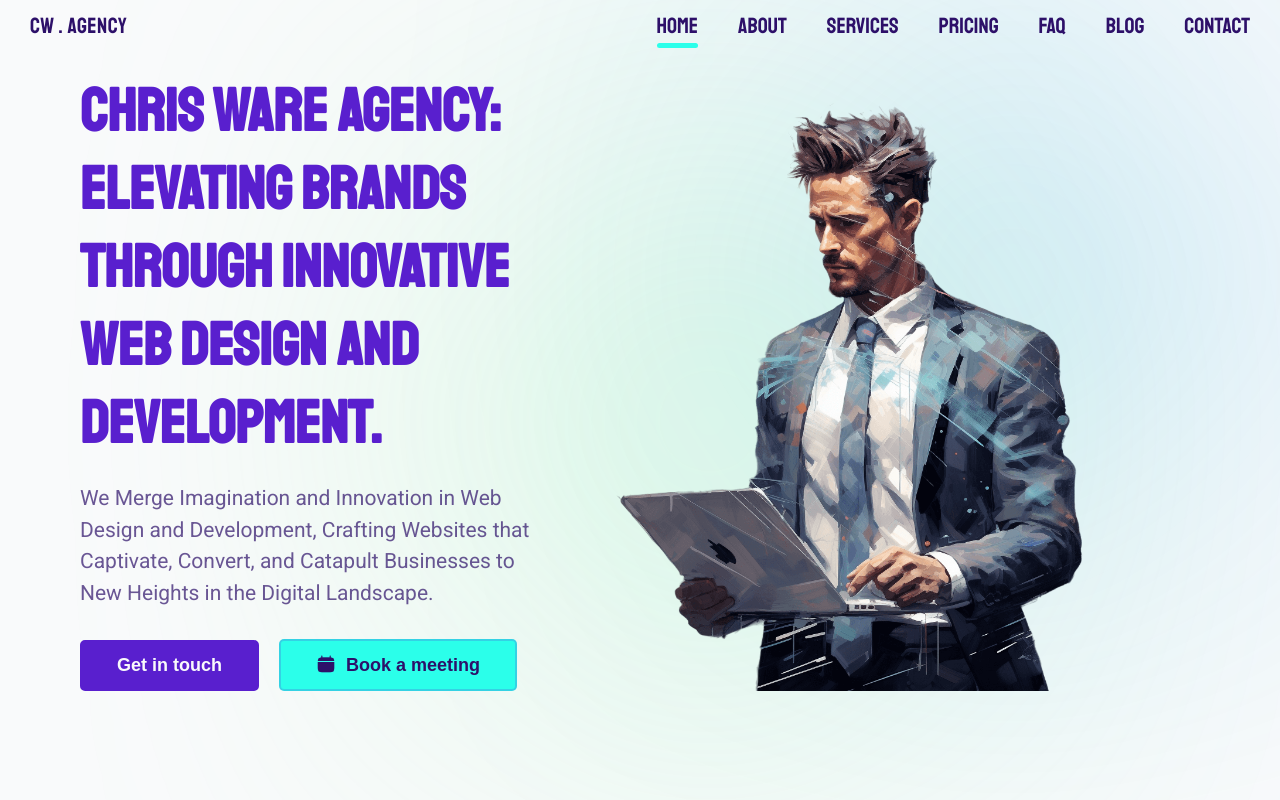
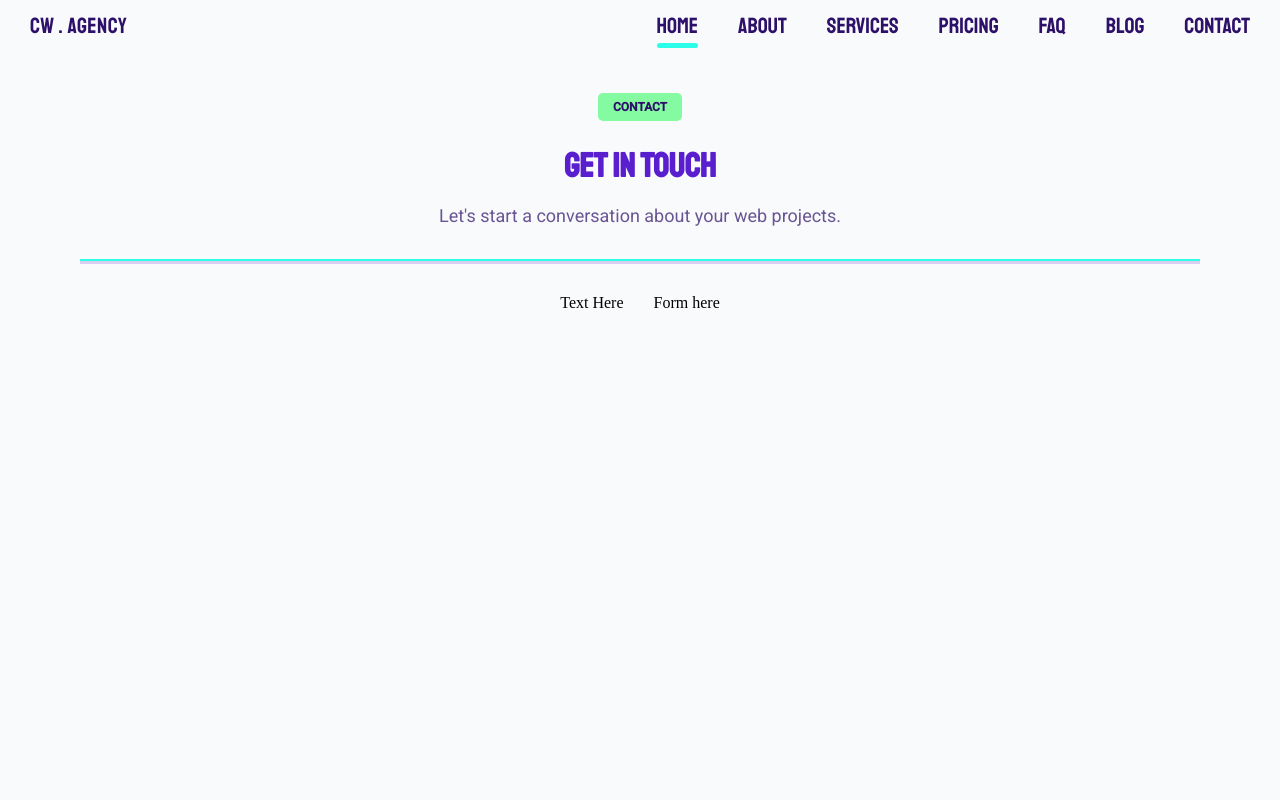
Before and after one commit to ChristianWare/chris-ware-agency, a Next.js app: page / in a window 1280 px wide. Shown: the top 800 px of the page. Built offline with nearby package versions, Linux system fonts and the light colour scheme.

Commit message:
Contact Section Start

```diff
--- a/src/app/components/ContactSection/ContactSection.module.css
+++ b/src/app/components/ContactSection/ContactSection.module.css
@@ -6,6 +6,15 @@
 .content {
   padding: 5rem;
 }
+
+.bottom {
+    display: flex;
+    align-items: center;
+    justify-content: center;
+    gap: 3rem;
+}
+
+
 
 @media screen and (max-width: 820px) {
   .content {
--- a/src/app/components/ContactSection/ContactSection.tsx
+++ b/src/app/components/ContactSection/ContactSection.tsx
@@ -10,6 +10,10 @@ const ContactSection = () => {
           headingText='Get in Touch'
           copyText="Let's start a conversation about your web projects."
         />
+        <div className={styles.bottom}>
+            <div className={styles.left}>Text Here</div>
+            <div className={styles.right}>Form here</div>
+        </div>
       </div>
     </section>
   );
--- a/src/app/page.tsx
+++ b/src/app/page.tsx
@@ -12,14 +12,14 @@ import ContactSection from "./components/ContactSection/ContactSection";
 export default function Home() {
   return (
     <main>
-      <Hero />
+      {/* <Hero />
       <About />
       <Services />
       <Portfolio />
       <Testimonials />
       <Process />
       <Pricing />
-      <BlogSection />
+      <BlogSection /> */}
       <ContactSection />
     </main>
   );
```
